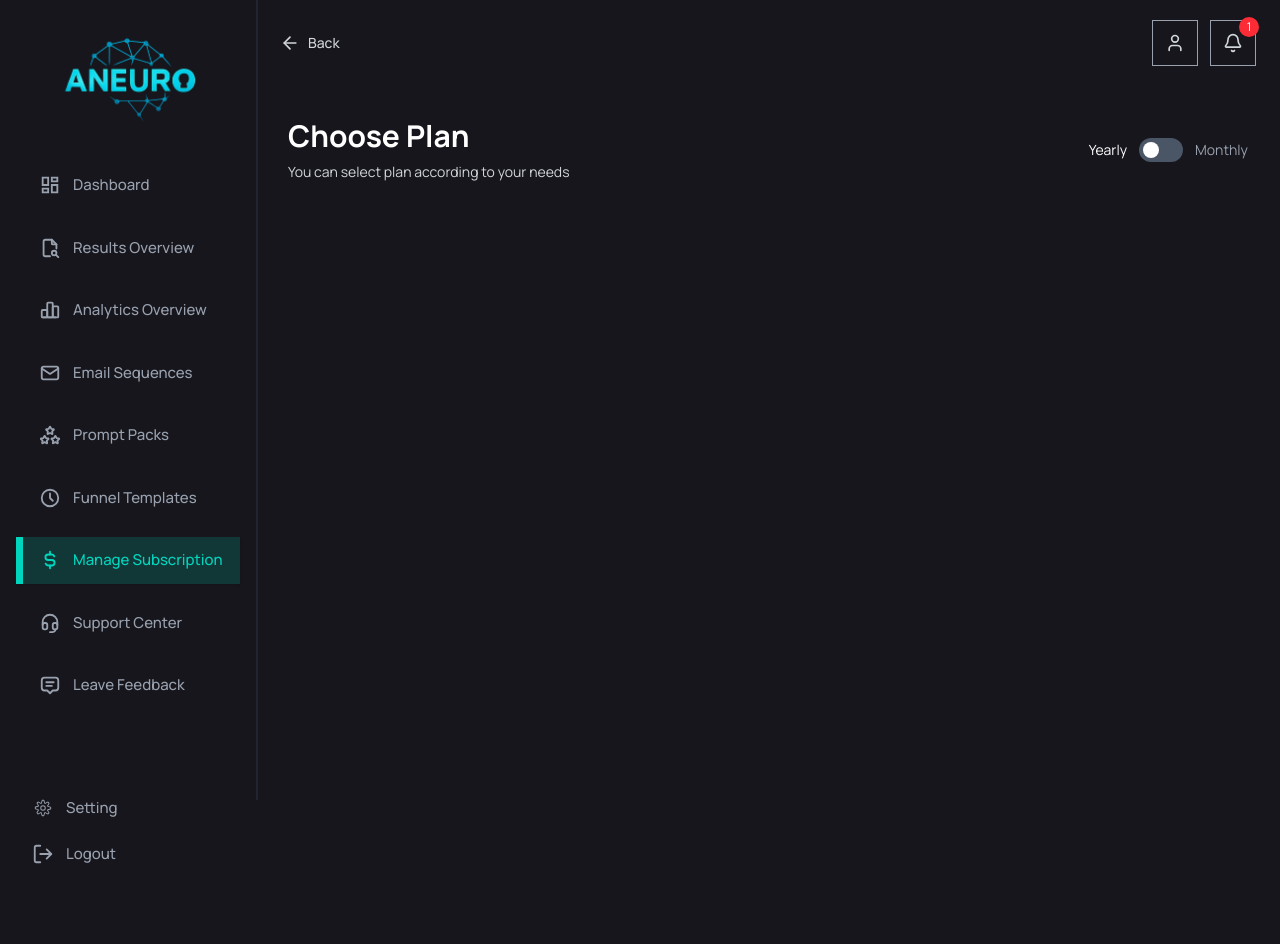
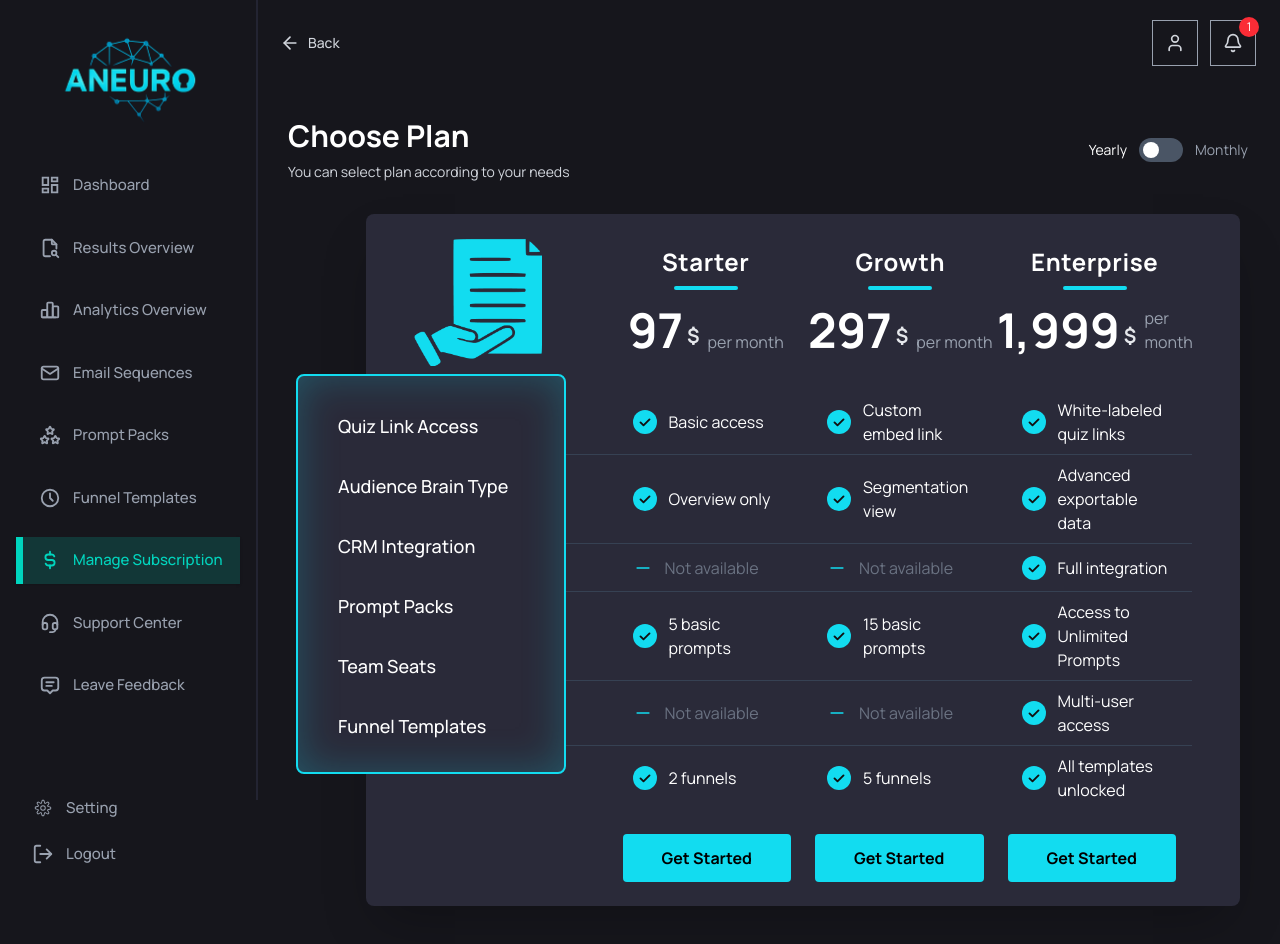
Before and after one commit to adnan-aadi7/Aneuro-Website, a React (Vite) app in the folder frontend/: page /manage-subscription in a window 1280 px wide. Shown: the top 944 px of the page. Before the commit the page ends 894 px from the top, so only its background shows below. Built offline with nearby package versions, Linux system fonts and the light colour scheme.

Commit message:
subcription screen added

```diff
--- a/frontend/src/client/components/subscription/Header.jsx
+++ b/frontend/src/client/components/subscription/Header.jsx
@@ -4,39 +4,45 @@ export default function Header() {
   const [isYearly, setIsYearly] = useState(false);
 
   return (
-    <div className=" text-white">
-      <div className="flex justify-between items-center">
+    <div className="text-white w-full px-2 sm:px-0">
+      <div className="flex flex-col sm:flex-row sm:justify-between sm:items-center gap-4 sm:gap-0 w-full">
         {/* Left side - Title and description */}
-        <div>
-          <h1 className="text-3xl font-bold mb-2">Choose Plan</h1>
-          <p className="text-gray-300 text-sm">
+        <div className="w-full sm:w-auto">
+          <h1 className="text-2xl sm:text-3xl font-bold mb-1 sm:mb-2">
+            Choose Plan
+          </h1>
+          <p className="text-gray-300 text-xs sm:text-sm">
             You can select plan according to your needs
           </p>
         </div>
 
         {/* Right side - Toggle switch */}
-        <div className="flex items-center gap-3">
+        <div className="flex items-center gap-2 sm:gap-3 self-start sm:self-auto">
           <span
-            className={`text-sm ${!isYearly ? "text-white" : "text-gray-400"}`}
+            className={`text-xs sm:text-sm ${
+              !isYearly ? "text-white" : "text-gray-400"
+            }`}
           >
             Yearly
           </span>
 
           <button
             onClick={() => setIsYearly(!isYearly)}
-            className={`relative inline-flex h-6 w-11 items-center rounded-full transition-colors ${
+            className={`relative inline-flex h-5 w-9 sm:h-6 sm:w-11 items-center rounded-full transition-colors ${
               isYearly ? "bg-cyan-500" : "bg-gray-600"
             }`}
           >
             <span
-              className={`inline-block h-4 w-4 transform rounded-full bg-white transition-transform ${
-                isYearly ? "translate-x-6" : "translate-x-1"
+              className={`inline-block h-3.5 w-3.5 sm:h-4 sm:w-4 transform rounded-full bg-white transition-transform ${
+                isYearly ? "translate-x-5 sm:translate-x-6" : "translate-x-1"
               }`}
             />
           </button>
 
           <span
-            className={`text-sm ${isYearly ? "text-white" : "text-gray-400"}`}
+            className={`text-xs sm:text-sm ${
+              isYearly ? "text-white" : "text-gray-400"
+            }`}
           >
             Monthly
           </span>
--- a/frontend/src/client/components/subscription/SubscriptionPlan.jsx
+++ b/frontend/src/client/components/subscription/SubscriptionPlan.jsx
@@ -0,0 +1,212 @@
+import React, { useState } from "react";
+import { Minus } from "lucide-react";
+import GroupImg from "../../../assets/subscription/Group.png";
+
+const CYAN = "#12DCF0";
+
+const features = [
+  {
+    name: "Quiz Link Access",
+    starter: { text: "Basic access", available: true },
+    growth: { text: "Custom embed link", available: true },
+    enterprise: { text: "White-labeled quiz links", available: true },
+  },
+  {
+    name: "Audience Brain Type",
+    starter: { text: "Overview only", available: true },
+    growth: { text: "Segmentation view", available: true },
+    enterprise: { text: "Advanced exportable data", available: true },
+  },
+  {
+    name: "CRM Integration",
+    starter: { text: "Not available", available: false },
+    growth: { text: "Not available", available: false },
+    enterprise: { text: "Full integration", available: true },
+  },
+  {
+    name: "Prompt Packs",
+    starter: { text: "5 basic prompts", available: true },
+    growth: { text: "15 basic prompts", available: true },
+    enterprise: { text: "Access to Unlimited Prompts", available: true },
+  },
+  {
+    name: "Team Seats",
+    starter: { text: "Not available", available: false },
+    growth: { text: "Not available", available: false },
+    enterprise: { text: "Multi-user access", available: true },
+  },
+  {
+    name: "Funnel Templates",
+    starter: { text: "2 funnels", available: true },
+    growth: { text: "5 funnels", available: true },
+    enterprise: { text: "All templates unlocked", available: true },
+  },
+];
+
+const plans = [
+  { name: "Basic", price: "50" },
+  { name: "Starter", price: "97" },
+  { name: "Growth", price: "297" },
+  { name: "Enterprise", price: "1,999" },
+];
+
+const CheckMark = () => (
+  <svg
+    width="24"
+    height="24"
+    viewBox="0 0 32 32"
+    fill="none"
+    xmlns="http://www.w3.org/2000/svg"
+    className="mr-3 flex-shrink-0"
+    style={{ minWidth: 24, minHeight: 24 }}
+  >
+    <circle cx="16" cy="16" r="16" fill="#12DCF0" />
+    <path
+      d="M10 16.5L14 20.5L22 12.5"
+      stroke="#111"
+      strokeWidth="2.5"
+      strokeLinecap="round"
+      strokeLinejoin="round"
+    />
+  </svg>
+);
+
+const SubscriptionPlan = () => {
+  const [showPopup, setShowPopup] = useState(false);
+
+  return (
+    <div className=" flex flex-col items-center justify-center py-8 px-2">
+      {/* Popup */}
+      {showPopup && <SelectPlanPopup onClose={() => setShowPopup(false)} />}
+      {/* Main content hidden when popup is open */}
+      {!showPopup && (
+        <>
+          <div className=" flex justify-center w-full">
+            {/* Sidebar - overlapping using flex, not absolute */}
+            <div
+              className="hidden md:flex flex-col items-start bg-[#2A2A39] p-8 rounded-lg w-[280px] h-[400px] z-10 mt-40"
+              style={{
+                minWidth: 270,
+                border: `2px solid ${CYAN}`,
+                marginRight: "-200px", // float sidebar further left
+                boxShadow: `inset 0 0 40px 0 ${CYAN}40`,
+              }}
+            >
+              <div className="flex flex-col gap-6 w-full">
+                {features.map((feature, i) => (
+                  <div
+                    key={i}
+                    className="text-white text-lg font-medium py-1 px-2 w-full text-left"
+                  >
+                    {feature.name}
+                  </div>
+                ))}
+              </div>
+            </div>
+            {/* Main Table - with left margin for sidebar overlap */}
+            <div
+              className="relative w-full max-w-full mx-auto bg-[#2A2A39] rounded-lg shadow-2xl overflow-hidden px-2 sm:px-4 md:px-12"
+              style={{
+                marginLeft: "0",
+                marginRight: "0",
+              }}
+            >
+              {/* Plan headers */}
+              <div className="grid grid-cols-3 md:grid-cols-4">
+                {/* Basic plan: only icon, wider column, hidden on small screens */}
+                <div className="hidden md:flex flex-col items-start py-4 w-64">
+                  <img
+                    src={GroupImg}
+                    alt="Basic Plan"
+                    className="w-32 h-32 object-contain my-2"
+                  />
+                </div>
+                {/* Other plans */}
+                {plans.slice(1).map((plan) => (
+                  <div
+                    key={plan.name}
+                    className="flex flex-col items-center py-4 md:py-8"
+                  >
+                    <h3 className="text-white text-lg md:text-2xl font-bold mb-1 md:mb-2 tracking-wide text-center">
+                      {plan.name}
+                    </h3>
+                    <div
+                      className="w-10 h-1 md:w-16 rounded-full mb-2 md:mb-4"
+                      style={{ background: CYAN }}
+                    />
+                    <div className="flex items-end justify-center mb-0">
+                      <span className="text-3xl md:text-5xl font-bold text-white leading-none">
+                        {plan.price}
+                      </span>
+                      <span className="text-base md:text-xl font-bold ml-1 mb-1 text-gray-200">
+                        $
+                      </span>
+                      <span className="text-gray-400 text-xs md:text-base ml-2">
+                        per month
+                      </span>
+                    </div>
+                  </div>
+                ))}
+              </div>
+              {/* Feature rows */}
+              <div className="divide-y divide-gray-700">
+                {features.map((feature) => (
+                  <div
+                    key={feature.name}
+                    className="grid grid-cols-3 md:grid-cols-4 min-h-[40px] md:min-h-[48px] items-center"
+                  >
+                    {/* Basic column: empty, hidden on small screens */}
+                    <div className="hidden md:block" />
+                    {/* Other plans */}
+                    {[feature.starter, feature.growth, feature.enterprise].map(
+                      (col, colIdx) => (
+                        <div
+                          key={colIdx}
+                          className="flex items-center py-1 md:py-2 px-2 md:px-6"
+                        >
+                          {col.available ? (
+                            <CheckMark />
+                          ) : (
+                            <Minus
+                              className="w-5 h-5 mr-2 md:mr-3 flex-shrink-0"
+                              style={{ color: CYAN }}
+                            />
+                          )}
+                          <span
+                            className={`text-xs md:text-base ${
+                              col.available ? "text-white" : "text-gray-500"
+                            }`}
+                          >
+                            {col.text}
+                          </span>
+                        </div>
+                      )
+                    )}
+                  </div>
+                ))}
+              </div>
+              {/* Buttons */}
+              <div className="grid grid-cols-3 md:grid-cols-4 gap-2 md:gap-6 mt-4 md:mt-6 px-2 md:px-4 pb-4 md:pb-6">
+                {/* Basic column: no button, hidden on small screens */}
+                <div className="hidden md:block" />
+                {/* Other plans */}
+                {plans.slice(1).map((plan) => (
+                  <button
+                    key={plan.name}
+                    className="w-full text-black font-semibold py-2 md:py-3 px-2 md:px-6 rounded transition-colors duration-200 cursor-pointer text-xs md:text-base"
+                    style={{ background: CYAN }}
+                    onClick={() => setShowPopup(true)}
+                  >
+                    Get Started
+                  </button>
+                ))}
+              </div>
+            </div>
+          </div>
+        </>
+      )}
+    </div>
+  );
+};
+
+export default SubscriptionPlan;
--- a/frontend/src/client/pages/subsriptionPlan/Subscription.jsx
+++ b/frontend/src/client/pages/subsriptionPlan/Subscription.jsx
@@ -1,10 +1,12 @@
 import React from "react";
 import Header from "../../components/subscription/Header";
+import SubscriptionPlan from "../../components/subscription/SubscriptionPlan";
 
 const Subscription = () => {
   return (
     <>
       <Header />
+      <SubscriptionPlan />
     </>
   );
 };
```
